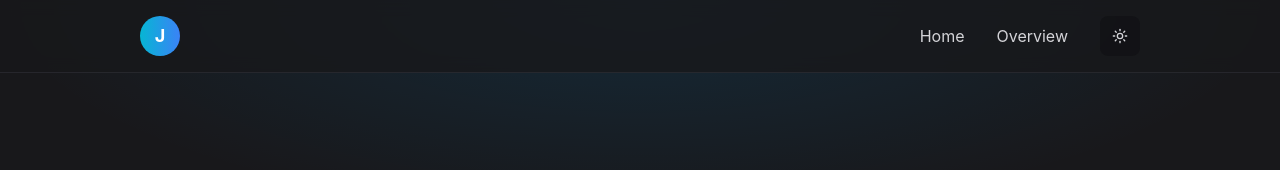
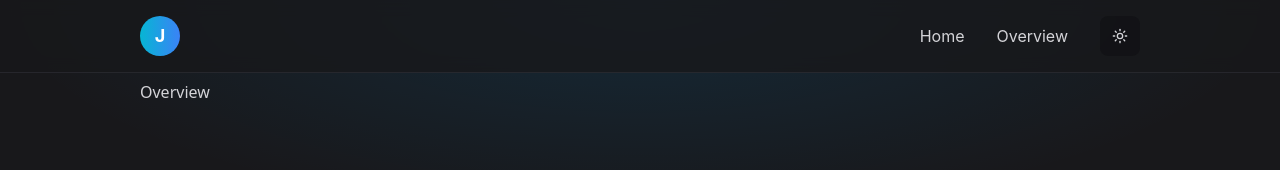
Before and after one commit to aguradev/portal-job-crawler, a React (Vite) app in the folder web/: page /overview in a window 1280 px wide. Shown: the top 170 px of the page. Built offline with nearby package versions, Linux system fonts and the light colour scheme; a web font is replaced by a local one.

Commit message:
refactor: change default layout to tsx, add context import

```diff
--- a/web/src/pages/Home.tsx
+++ b/web/src/pages/Home.tsx
@@ -6,7 +6,13 @@ import TableDataset from "@/components/ui/TableDataset";
 import { useState } from "react";
 
 export default function Home() {
-  const [latestJobs, setLatestJob] = useState([
+  interface latestJobState {
+    no: number;
+    company: string;
+    position: string;
+    references: string;
+  }
+  const [latestJobs, _] = useState<latestJobState[]>([
     {
       no: 1,
       company: "Google",
--- a/web/src/pages/Overview.tsx
+++ b/web/src/pages/Overview.tsx
@@ -1,5 +1,9 @@
 import DefaultLayout from "@/components/layouts/Default";
 
 export default function Overview() {
-  return <DefaultLayout></DefaultLayout>;
+  return (
+    <DefaultLayout>
+      <h1>Overview</h1>
+    </DefaultLayout>
+  );
 }
--- a/web/tsconfig.json
+++ b/web/tsconfig.json
@@ -25,6 +25,7 @@
             "@/*": ["./src/*"],
             "@ui/*": ["./src/components/ui/*"],
             "@element/*": ["./src/components/element/*"],
+            "@context/*": ["./src/components/context/*"]
         }
       },
     "include": [
--- a/web/vite.config.ts
+++ b/web/vite.config.ts
@@ -18,6 +18,10 @@ export default defineConfig({
         find: "@element",
         replacement: path.resolve(__dirname, "src/components/element"),
       },
+      {
+        find: "@context",
+        replacement: path.resolve(__dirname, "src/components/context"),
+      },
     ],
   },
 });
```
Also changed, not shown: web/src/components/layouts/Default.tsx (renamed from web/src/components/layouts/Default.jsx, +10 -4 lines).
